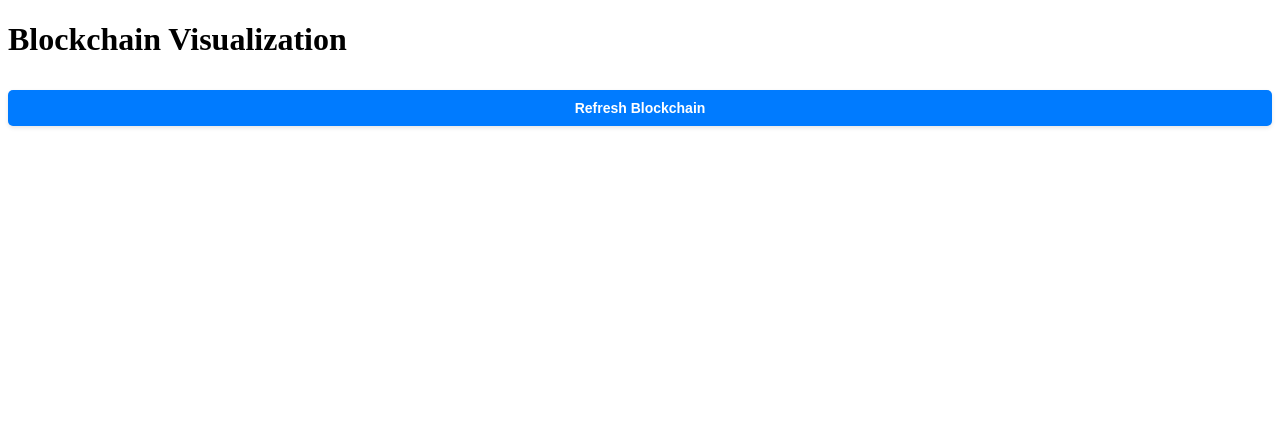
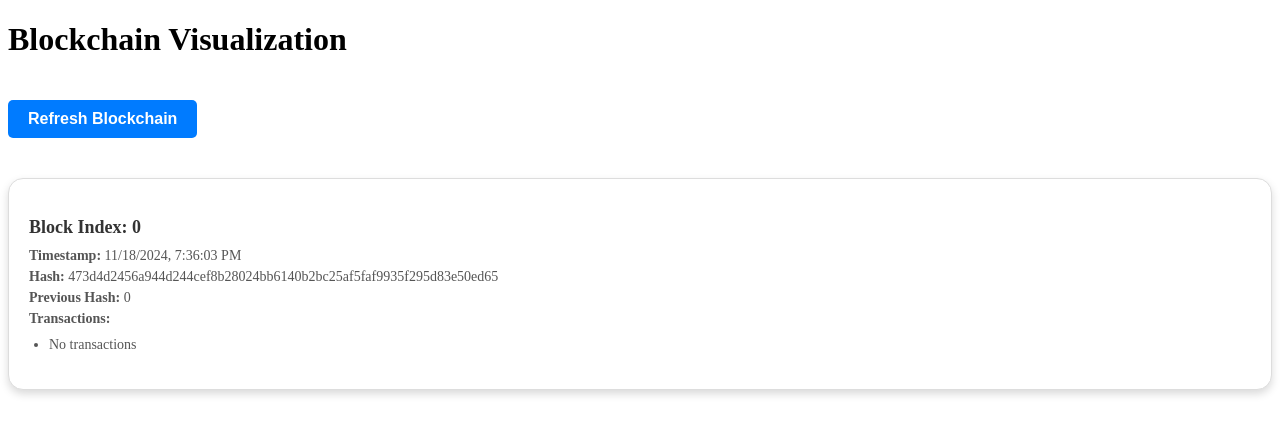
Before and after one commit to Scen4ri0/blockchain_demo, a Flask app: page /chain in a window 1280 px wide. Shown: the top 435 px of the page. Run offline with Flask 3, Linux system fonts and the light colour scheme.

Commit message:
fixed chain

```diff
--- a/app/blockchain.py
+++ b/app/blockchain.py
@@ -2,27 +2,30 @@ import hashlib
 import time
 from .transaction import Transaction
 import logging
+
 logging.basicConfig(level=logging.INFO)
 
 class Block:
     def __init__(self, index, transactions, previous_hash):
         self.index = index
         self.timestamp = time.time()
-        self.transactions = transactions
+        self.transactions = transactions  # Список транзакций
         self.previous_hash = previous_hash
         self.nonce = 0
         self.hash = self.calculate_hash()
 
     def calculate_hash(self):
+        """Генерирует хэш для блока."""
         transaction_data = "".join([
             f"{t.sender}->{t.recipient}:{t.amount}"
-            if isinstance(t, Transaction) else f"{t['sender']}->{t['recipient']}:{t['amount']}"
+            if isinstance(t, Transaction) else str(t)
             for t in self.transactions
         ])
         value = f"{self.index}{self.timestamp}{transaction_data}{self.previous_hash}{self.nonce}"
         return hashlib.sha256(value.encode()).hexdigest()
 
     def mine_block(self, difficulty):
+        """Майнинг блока с заданной сложностью."""
         target = "0" * difficulty
         while not self.hash.startswith(target):
             self.nonce += 1
@@ -30,6 +33,7 @@ class Block:
         logging.info(f"Block {self.index} mined with hash: {self.hash}")
 
     def to_dict(self):
+        """Преобразует блок в словарь для JSON-сериализации."""
         return {
             "index": self.index,
             "timestamp": self.timestamp,
@@ -40,6 +44,7 @@ class Block:
             "hash": self.hash
         }
 
+
 class Blockchain:
     def __init__(self):
         self.chain = [self.create_genesis_block()]
@@ -48,28 +53,34 @@ class Blockchain:
         self.mining_reward = 50
 
     def create_genesis_block(self):
+        """Создает начальный (генезисный) блок."""
         return Block(0, [], "0")
 
     def add_block(self, data):
+        """Добавляет новый блок с заданными данными."""
         latest_block = self.chain[-1]
+
+        # Если это список транзакций
         if isinstance(data, list) and all(isinstance(t, Transaction) for t in data):
             transactions = data
         else:
+            # Если это не транзакции, создаем фейковую транзакцию
             fake_transaction = Transaction("System", "Unknown", data, None)
             transactions = [fake_transaction]
 
         new_block = Block(len(self.chain), transactions, latest_block.hash)
         new_block.mine_block(self.difficulty)
         self.chain.append(new_block)
-        logging.info(f"Block {new_block.index} added to the chain.")
 
     def add_transaction(self, transaction, user_keys):
+        """Добавляет транзакцию в список ожидающих."""
         if not transaction.sender or not transaction.recipient or not transaction.amount:
             raise ValueError("Transaction must include sender, recipient, and amount.")
 
+        # Проверяем подпись для ненаградных транзакций
         if transaction.sender != "System":
             if transaction.sender not in user_keys:
-                raise ValueError(f"Sender '{transaction.sender}' not found.")
+                raise ValueError(f"Sender '{transaction.sender}' not found in user keys.")
             public_key = user_keys[transaction.sender].public_key()
             if not transaction.verify_signature(public_key):
                 raise ValueError("Transaction signature is invalid.")
@@ -77,28 +88,37 @@ class Blockchain:
         self.pending_transactions.append(transaction)
 
     def mine_pending_transactions(self, miner_address):
+        """Майнинг блока с ожидающими транзакциями."""
         if not self.pending_transactions:
             return "No transactions to mine."
 
+        # Добавляем вознаграждение за майнинг
         reward_transaction = Transaction("System", miner_address, self.mining_reward, None)
         self.pending_transactions.append(reward_transaction)
 
-        new_block = Block(len(self.chain), self.pending_transactions, self.chain[-1].hash)
+        # Создаем новый блок с ожидающими транзакциями
+        new_block = Block(len(self.chain), self.pending_transactions[:], self.chain[-1].hash)
         new_block.mine_block(self.difficulty)
 
+        # Добавляем блок в цепочку и очищаем список ожидающих транзакций
         self.chain.append(new_block)
         self.pending_transactions = []
-        logging.info(f"Block {new_block.index} mined and added to the chain.")
 
     def is_chain_valid(self):
+        """Проверка целостности цепочки."""
         for i in range(1, len(self.chain)):
             current = self.chain[i]
             previous = self.chain[i - 1]
+
+            # Проверяем текущий хэш
             if current.hash != current.calculate_hash():
                 logging.error(f"Invalid hash at block {current.index}.")
                 return False
+
+            # Проверяем предыдущий хэш
             if current.previous_hash != previous.hash:
                 logging.error(f"Invalid previous hash at block {current.index}.")
                 return False
+
         logging.info("Blockchain is valid.")
         return True
--- a/static/chain.js
+++ b/static/chain.js
@@ -1,22 +1,23 @@
-async function fetchChain() {
+async function loadChain() {
     try {
         const response = await fetch('/api/chain');
+        if (!response.ok) throw new Error(`Failed to fetch blockchain: ${response.statusText}`);
+
         const chain = await response.json();
+        const blockchainContainer = document.getElementById("blockchain-visualization");
+        blockchainContainer.innerHTML = ""; // Очистка контейнера перед отрисовкой
 
-        const chainDiv = document.getElementById("blockchainOutput");
-        chainDiv.innerHTML = ""; // Очистка предыдущих данных
+        if (chain.length === 0) {
+            blockchainContainer.innerHTML = "<p>No blocks in the blockchain.</p>";
+            return;
+        }
 
         chain.forEach(block => {
             const blockDiv = document.createElement("div");
-            blockDiv.className = "validation-step";
-            blockDiv.style.border = "1px solid #ccc";
-            blockDiv.style.borderRadius = "10px";
-            blockDiv.style.backgroundColor = "#f9f9f9";
-            blockDiv.style.padding = "15px";
-            blockDiv.style.marginBottom = "15px";
+            blockDiv.className = "block";
 
             blockDiv.innerHTML = `
-                <h3>Index: ${block.index}</h3>
+                <h3>Block Index: ${block.index}</h3>
                 <p><strong>Timestamp:</strong> ${new Date(block.timestamp * 1000).toLocaleString()}</p>
                 <p><strong>Hash:</strong> ${block.hash}</p>
                 <p><strong>Previous Hash:</strong> ${block.previous_hash}</p>
@@ -29,24 +30,23 @@ async function fetchChain() {
                                     <strong>Sender:</strong> ${tx.sender},
                                     <strong>Recipient:</strong> ${tx.recipient},
                                     <strong>Amount:</strong> ${tx.amount}
-                                    ${tx.signature ? `<br><strong>Signature:</strong> ${tx.signature.slice(0, 20)}...` : ""}
                                 </li>
                             `).join("")
-                            : "<li>No transactions in this block.</li>"
+                            : "<li>No transactions</li>"
                     }
                 </ul>
             `;
-            chainDiv.appendChild(blockDiv);
+
+            blockchainContainer.appendChild(blockDiv);
         });
     } catch (error) {
-        console.error("Error fetching chain:", error);
-        alert("Failed to load blockchain.");
+        console.error("Error loading blockchain:", error);
+        const blockchainContainer = document.getElementById("blockchain-visualization");
+        blockchainContainer.innerHTML = `<p style="color:red;">Error: ${error.message}</p>`;
     }
 }
 
-
-
-// Инициализация загрузки данных при загрузке страницы
+// Загружаем блокчейн при загрузке страницы
 document.addEventListener("DOMContentLoaded", () => {
     loadChain();
 });
--- a/static/styles.css
+++ b/static/styles.css
@@ -150,7 +150,15 @@ button.button:hover {
     font-weight: bold;
 }
 
-.block-card {
+/* Карточка блока */
+.block-container {
+    display: flex;
+    flex-direction: column;
+    gap: 20px;
+    margin-top: 20px;
+}
+
+.block {
     background-color: #ffffff;
     border: 1px solid #ddd;
     border-radius: 15px;
@@ -158,22 +166,52 @@ button.button:hover {
     padding: 20px;
     margin-bottom: 20px;
     transition: transform 0.3s ease, box-shadow 0.3s ease;
-    cursor: pointer;
 }
 
-.block-card:hover {
+.block:hover {
     transform: translateY(-10px);
     box-shadow: 0 8px 16px rgba(0, 0, 0, 0.2);
 }
 
-.block-card h3 {
+.block h3 {
+    color: #333;
+    font-size: 18px;
     margin-bottom: 10px;
-    color: #333;
 }
 
-.block-card p {
+.block p {
     margin: 5px 0;
     color: #555;
     font-size: 14px;
     word-wrap: break-word;
 }
+
+.block ul {
+    padding-left: 20px;
+    margin-top: 10px;
+}
+
+.block ul li {
+    font-size: 14px;
+    color: #555;
+    margin-bottom: 5px;
+}
+
+/* Кнопка обновления */
+#refresh-button {
+    display: inline-block;
+    background-color: #007bff;
+    color: white;
+    font-size: 16px;
+    font-weight: bold;
+    padding: 10px 20px;
+    margin: 20px 0;
+    border: none;
+    border-radius: 5px;
+    transition: background-color 0.3s ease;
+    cursor: pointer;
+}
+
+#refresh-button:hover {
+    background-color: #0056b3;
+}
--- a/templates/chain.html
+++ b/templates/chain.html
@@ -9,10 +9,8 @@
 <body>
     <div class="container">
         <h1>Blockchain Visualization</h1>
-        <button class="button" onclick="loadChain()">Refresh Blockchain</button>
-        <div id="blockchain-container">
-            <!-- Блоки будут динамически добавляться здесь -->
-        </div>
+        <button id="refresh-button" onclick="loadChain()">Refresh Blockchain</button>
+        <div id="blockchain-visualization" class="block-container"></div>
     </div>
     <script src="/static/chain.js"></script>
 </body>
```
Also changed, not shown: app/transaction.py (+24 -11 lines).
